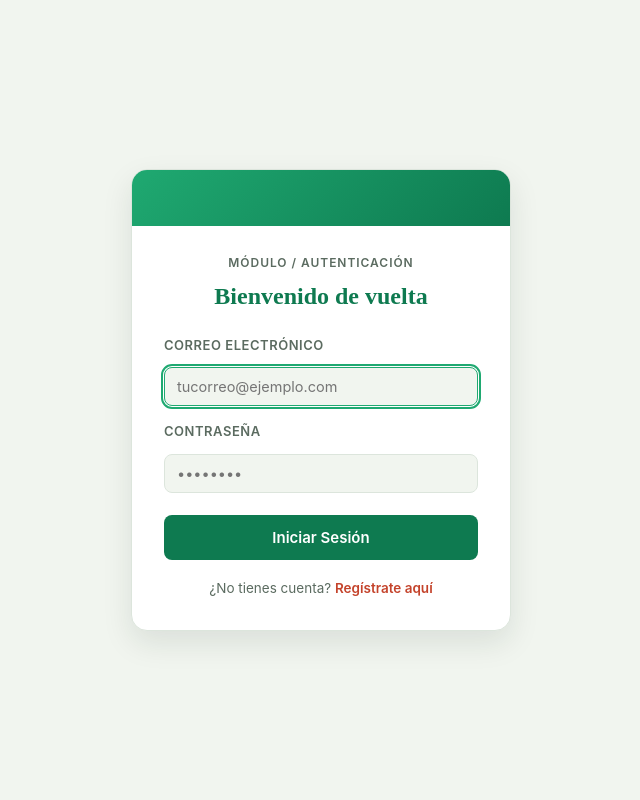
After one commit to Shock007/Aplicativo-para-llevar-registro-de-actividades, a Flask app: page /login in a window 1280 px wide. The commit adds this page. Shown: the whole page, without its empty margins (319-959 px from the left). Run offline with Flask 3, Linux system fonts and the light colour scheme.

Commit message:
Implementacion de Login

```diff
--- a/app.py
+++ b/app.py
@@ -3,12 +3,16 @@ import os
 import uuid
 from datetime import date
 from flask import (
-    Flask, render_template, request, redirect, url_for, flash, send_from_directory
+    Flask, render_template, request, redirect, url_for, flash, session, send_from_directory
 )
 from werkzeug.utils import secure_filename
 from config import BASE_DIR
-from database import ActivityDatabase
-from models import Activity, ActivityValidationError
+from database import ActivityDatabase, UserDatabase
+from models import Activity, ActivityValidationError, User
+from auth import (
+    hash_password, verify_password, validate_password_strength,
+    login_required, current_user_id, current_user_email,
+)
 
 UPLOAD_DIR = BASE_DIR / "uploads"
 UPLOAD_DIR.mkdir(exist_ok=True)
@@ -17,7 +21,54 @@ ALLOWED_EXTENSIONS = {"pdf", "png", "jpg", "jpeg", "txt", "docx", "xlsx", "csv"}
 app = Flask(__name__)
 app.secret_key = os.getenv("FLASK_SECRET_KEY", "dev-only-not-secure")
 db = ActivityDatabase()
+users_db = UserDatabase()
 CATEGORIES = ["trabajo", "estudio", "salud", "personal", "otro"]
+
+
+@app.route("/register", methods=["GET", "POST"])
+def register():
+    if current_user_id():
+        return redirect(url_for("index"))
+    if request.method == "POST":
+        email = request.form.get("email", "").strip()
+        password = request.form.get("password", "")
+        confirm_password = request.form.get("confirm_password", "")
+        try:
+            validate_password_strength(password)
+            if password != confirm_password:
+                raise ActivityValidationError("Las contraseñas no coinciden.")
+            user = User(email=email, password_hash=hash_password(password))
+            saved = users_db.create(user)
+            session["user_id"] = saved.id
+            session["user_email"] = saved.email
+            flash("Cuenta creada correctamente.", "success")
+            return redirect(url_for("index"))
+        except ActivityValidationError as e:
+            flash(str(e), "error")
+    return render_template("register.html")
+
+
+@app.route("/login", methods=["GET", "POST"])
+def login():
+    if current_user_id():
+        return redirect(url_for("index"))
+    if request.method == "POST":
+        email = request.form.get("email", "").strip().lower()
+        password = request.form.get("password", "")
+        user = users_db.get_by_email(email)
+        if user and verify_password(password, user.password_hash):
+            session["user_id"] = user.id
+            session["user_email"] = user.email
+            return redirect(url_for("index"))
+        flash("Correo o contraseña incorrectos.", "error")
+    return render_template("login.html")
+
+
+@app.route("/logout")
+def logout():
+    session.clear()
+    flash("Sesión cerrada.", "success")
+    return redirect(url_for("login"))
 
 def _allowed(filename: str) -> bool:
     return "." in filename and filename.rsplit(".", 1)[1].lower() in ALLOWED_EXTENSIONS
@@ -41,8 +92,10 @@ def _today_stats(activities):
     return {"minutes": minutes, "count": count}
 
 @app.route("/", methods=["GET"])
+@login_required
 def index():
-    activities = db.list()
+    uid = current_user_id()
+    activities = db.list(user_id=uid)
     return render_template(
         "index.html",
         activities=activities[:8],
@@ -50,9 +103,11 @@ def index():
         categories=CATEGORIES,
         today=date.today().isoformat(),
         stats=_today_stats(activities),
+        user_email=current_user_email(),
     )
 
 @app.route("/activities", methods=["POST"])
+@login_required
 def create_activity():
     try:
         attachment_path = _save_attachment(request.files.get("attachment"))
@@ -69,7 +124,7 @@ def create_activity():
         if activity_date:
             kwargs["activity_date"] = activity_date
         activity = Activity(**kwargs)
-        saved = db.add(activity)
+        saved = db.add(activity, user_id=current_user_id())
         flash(f"Actividad “{saved.title}” registrada correctamente.", "success")
     except ActivityValidationError as e:
         flash(str(e), "error")
@@ -78,6 +133,7 @@ def create_activity():
     return redirect(url_for("index"))
 
 @app.route("/activities/<int:activity_id>/edit", methods=["POST"])
+@login_required
 def edit_activity(activity_id):
     try:
         new_attachment = request.files.get("attachment")
@@ -93,7 +149,7 @@ def edit_activity(activity_id):
         if attachment_path:
             fields["attachment_path"] = attachment_path
 
-        updated = db.update(activity_id, **fields)
+        updated = db.update(activity_id, user_id=current_user_id(), **fields)
         if updated:
             flash(f"Actividad #{activity_id} actualizada correctamente.", "success")
         else:
@@ -105,8 +161,9 @@ def edit_activity(activity_id):
     return redirect(url_for("index"))
 
 @app.route("/activities/<int:activity_id>/delete", methods=["POST"])
+@login_required
 def delete_activity(activity_id):
-    deleted = db.delete(activity_id)
+    deleted = db.delete(activity_id, user_id=current_user_id())
     if deleted:
         flash(f"Actividad #{activity_id} eliminada correctamente.", "success")
     else:
@@ -114,6 +171,7 @@ def delete_activity(activity_id):
     return redirect(url_for("index"))
 
 @app.route("/uploads/<path:filename>")
+@login_required
 def uploaded_file(filename):
     return send_from_directory(UPLOAD_DIR, filename)
 
--- /dev/null
+++ b/auth.py
@@ -0,0 +1,53 @@
+"""
+auth.py
+Capa de autenticación (primera capa de seguridad del proyecto).
+
+- Las contraseñas nunca se guardan ni se comparan en texto plano: se usa
+  werkzeug.security (PBKDF2 + salt aleatorio por usuario).
+- La sesión de Flask (firmada con FLASK_SECRET_KEY) guarda solo el user_id,
+  nunca la contraseña ni su hash.
+- Esta es la base sobre la que en Fase 2 se construirá el cifrado de datos
+  (la clave maestra de cifrado podrá derivarse de la contraseña del usuario).
+"""
+
+from functools import wraps
+
+from flask import session, redirect, url_for, flash
+from werkzeug.security import generate_password_hash, check_password_hash
+
+MIN_PASSWORD_LENGTH = 8
+
+
+def hash_password(password: str) -> str:
+    return generate_password_hash(password)
+
+
+def verify_password(password: str, password_hash: str) -> bool:
+    return check_password_hash(password_hash, password)
+
+
+def validate_password_strength(password: str) -> None:
+    from models import ActivityValidationError
+    if not password or len(password) < MIN_PASSWORD_LENGTH:
+        raise ActivityValidationError(
+            f"La contraseña debe tener al menos {MIN_PASSWORD_LENGTH} caracteres."
+        )
+
+
+def login_required(view):
+    """Decorador: exige sesión iniciada antes de ejecutar la vista."""
+    @wraps(view)
+    def wrapped(*args, **kwargs):
+        if "user_id" not in session:
+            flash("Debes iniciar sesión para continuar.", "error")
+            return redirect(url_for("login"))
+        return view(*args, **kwargs)
+    return wrapped
+
+
+def current_user_id():
+    return session.get("user_id")
+
+
+def current_user_email():
+    return session.get("user_email")
--- a/requirements.txt
+++ b/requirements.txt
@@ -1,4 +1,6 @@
 python-dotenv>=1.0.0
-# cryptography  -> se añadirá en Fase 2 (capa de seguridad)
+Flask>=3.0.0
+Werkzeug>=3.0.0
+# cryptography  -> se añadirá en Fase 2 (capa de seguridad de datos)
 # PyDrive2       -> se añadirá en Fase 3 (integración Google Drive)
 # mega.py        -> se añadirá en Fase 3 (integración MEGA, opcional)
--- /dev/null
+++ b/static/css/auth.css
@@ -0,0 +1,96 @@
+.auth-body {
+  min-height: 100vh;
+  margin: 0;
+  display: flex;
+  align-items: center;
+  justify-content: center;
+  background: var(--paper);
+}
+
+.auth-card {
+  width: 380px;
+  max-width: calc(100vw - 32px);
+  background: var(--panel);
+  border: 1px solid var(--line);
+  border-radius: 16px;
+  overflow: hidden;
+  box-shadow: 0 12px 30px rgba(22, 36, 29, 0.10);
+}
+
+.auth-banner {
+  height: 56px;
+  background: linear-gradient(135deg, var(--accent), var(--accent-deep));
+}
+
+.auth-content {
+  padding: 28px 32px 32px;
+}
+
+.auth-eyebrow {
+  text-align: center;
+  font-size: 12px;
+  font-weight: 600;
+  letter-spacing: 0.08em;
+  color: var(--muted);
+  margin: 0 0 6px;
+}
+
+.auth-title {
+  text-align: center;
+  font-family: 'Fraunces', serif;
+  font-weight: 600;
+  color: var(--accent-deep);
+  font-size: 24px;
+  margin: 0 0 22px;
+}
+
+.auth-form .field {
+  margin-bottom: 16px;
+}
+
+.auth-form label {
+  display: block;
+  margin-bottom: 6px;
+}
+
+.auth-form input[type="email"],
+.auth-form input[type="password"] {
+  width: 100%;
+  font-family: 'Inter', sans-serif;
+  font-size: 14.5px;
+  padding: 10px 12px;
+  border: 1.5px solid var(--line);
+  border-radius: 8px;
+  background: var(--paper);
+  color: var(--ink);
+}
+
+.auth-form input:focus {
+  outline: 2px solid var(--accent);
+  outline-offset: 1px;
+  border-color: var(--accent);
+}
+
+.auth-submit {
+  width: 100%;
+  margin-top: 6px;
+  padding: 12px;
+  font-size: 15px;
+}
+
+.auth-switch {
+  text-align: center;
+  margin: 18px 0 0;
+  font-size: 13.5px;
+  color: var(--muted);
+}
+
+.auth-switch a {
+  color: var(--danger);
+  text-decoration: none;
+  font-weight: 600;
+}
+
+.auth-switch a:hover {
+  text-decoration: underline;
+}
--- a/static/css/styles.css
+++ b/static/css/styles.css
@@ -78,6 +78,20 @@ body {
   align-items: center;
   justify-content: center;
   color: var(--accent-deep);
+}
+
+.logout-link {
+  margin-left: 4px;
+  padding-left: 10px;
+  border-left: 1px solid var(--accent);
+  color: var(--accent-deep);
+  text-decoration: none;
+  font-weight: 600;
+  font-size: 13px;
+}
+
+.logout-link:hover {
+  text-decoration: underline;
 }
 
 .layout {
--- a/templates/index.html
+++ b/templates/index.html
@@ -14,7 +14,8 @@
     </div>
     <div class="user-chip">
       <span class="avatar">👤</span>
-      <span>Usuario X</span>
+      <span>{{ user_email }}</span>
+      <a href="{{ url_for('logout') }}" class="logout-link">Cerrar sesión</a>
     </div>
   </header>
 
--- /dev/null
+++ b/templates/login.html
@@ -0,0 +1,42 @@
+<!DOCTYPE html>
+<html lang="es">
+<head>
+  <meta charset="UTF-8">
+  <title>Iniciar sesión · Registro de Actividades</title>
+  <link rel="stylesheet" href="{{ url_for('static', filename='css/styles.css') }}">
+  <link rel="stylesheet" href="{{ url_for('static', filename='css/auth.css') }}">
+</head>
+<body class="auth-body">
+  <div class="auth-card">
+    <div class="auth-banner"></div>
+    <div class="auth-content">
+      <div class="auth-eyebrow">MÓDULO / AUTENTICACIÓN</div>
+      <h1 class="auth-title">Bienvenido de vuelta</h1>
+
+      {% with messages = get_flashed_messages(with_categories=true) %}
+        {% if messages %}
+          <div class="flash-stack">
+            {% for category, message in messages %}
+              <div class="flash flash-{{ category }}">{{ message }}</div>
+            {% endfor %}
+          </div>
+        {% endif %}
+      {% endwith %}
+
+      <form method="POST" class="auth-form">
+        <div class="field">
+          <label for="email">Correo electrónico</label>
+          <input type="email" id="email" name="email" required autofocus placeholder="tucorreo@ejemplo.com">
+        </div>
+        <div class="field">
+          <label for="password">Contraseña</label>
+          <input type="password" id="password" name="password" required placeholder="••••••••">
+        </div>
+        <button type="submit" class="btn btn-primary auth-submit">Iniciar Sesión</button>
+      </form>
+
+      <p class="auth-switch">¿No tienes cuenta? <a href="{{ url_for('register') }}">Regístrate aquí</a></p>
+    </div>
+  </div>
+</body>
+</html>
```
Also changed, not shown: database.py (+90 -19 lines), models.py (+38 -1 lines), templates/register.html (added, +46 -0 lines).
